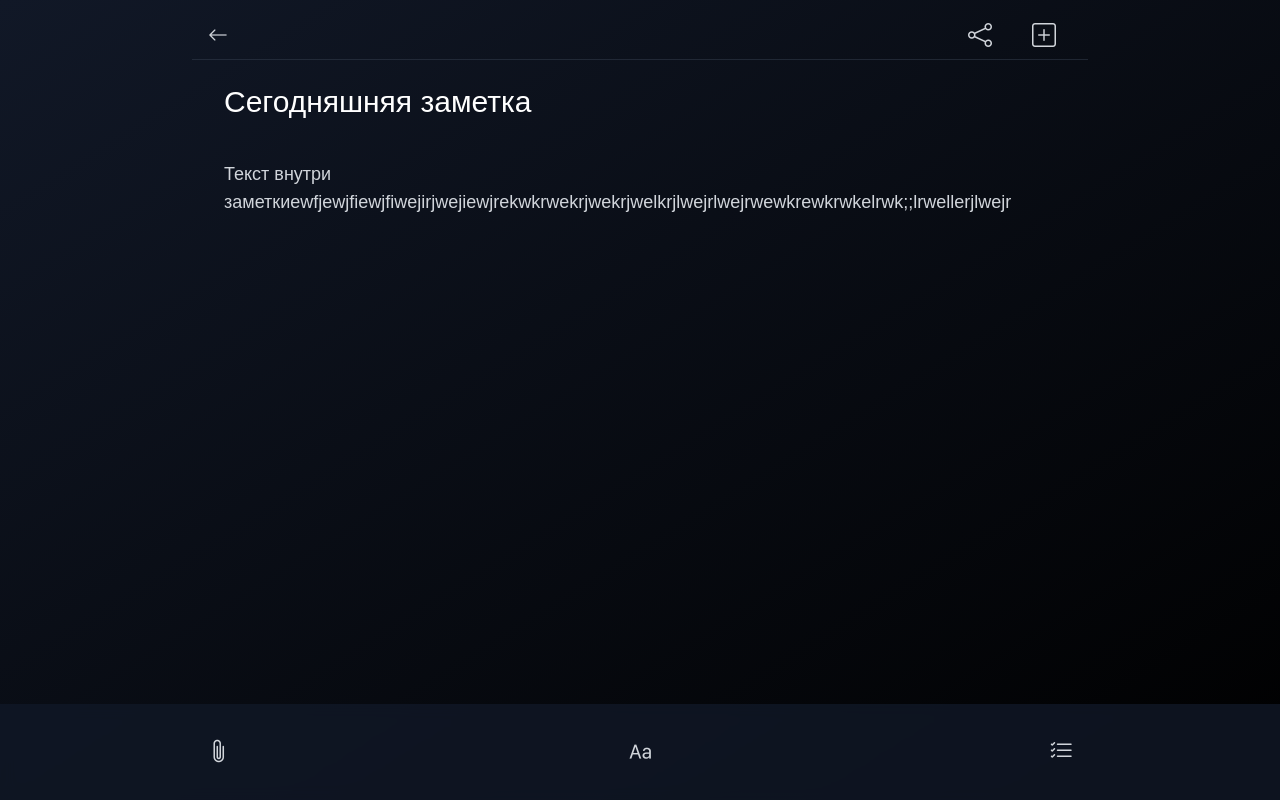
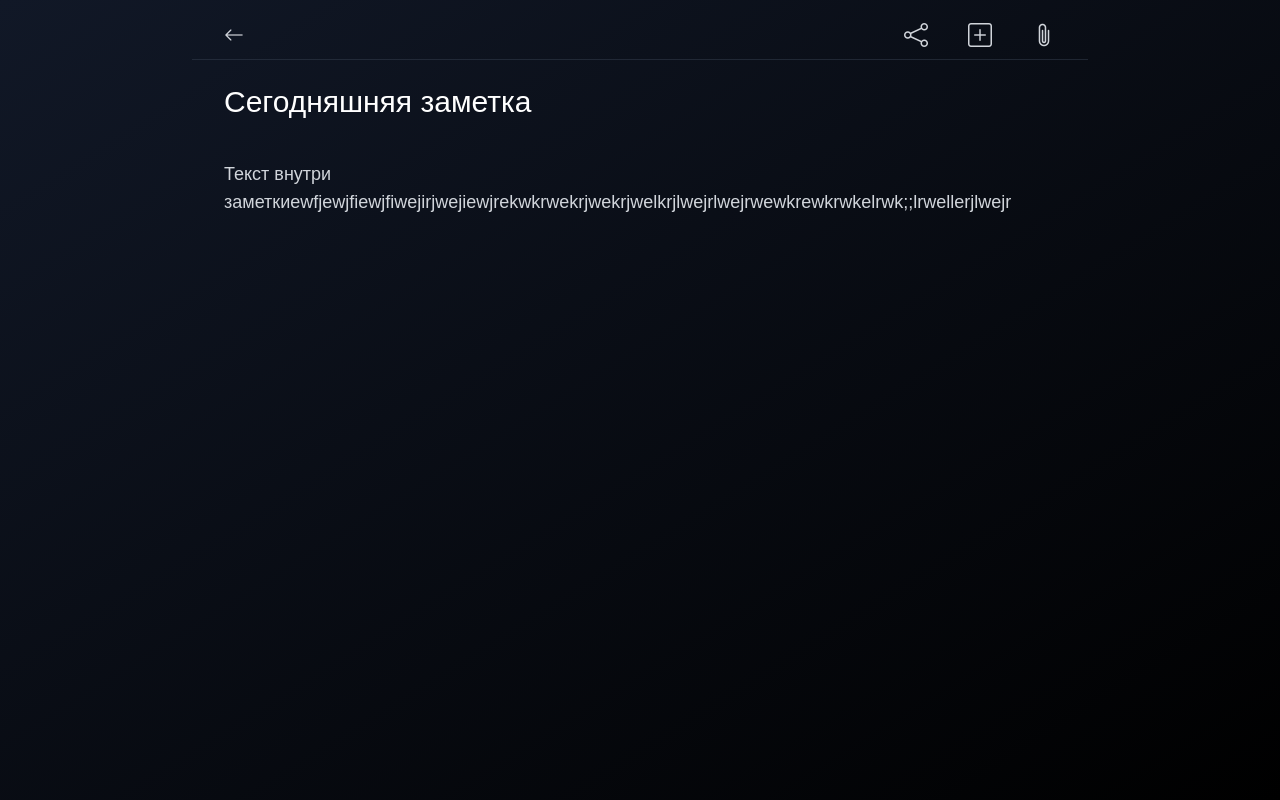
Before and after one commit to TG-Note-App/note-fe, a Vue app: page /notes/1 in a window 1280 px wide. Built offline with nearby package versions, Linux system fonts and the light colour scheme.

Commit message:
feat: add attachemnt icon

```diff
--- a/package.json
+++ b/package.json
@@ -20,6 +20,7 @@
     "autoprefixer": "^10.4.20",
     "postcss": "^8.5.1",
     "tailwindcss": "^3.4.17",
+    "typescript": "^5.7.3",
     "vite": "^6.1.0"
   }
 }
--- a/src/components/note/NoteToolbar.vue
+++ b/src/components/note/NoteToolbar.vue
@@ -1,61 +1,37 @@
 <template>
   <div class="h-12 flex items-center justify-between mt-3 px-4 border-b border-gray-700/50">
+    <!-- Back Button Component -->
     <RouterLink
       to="/notes"
-      class="flex items-center text-gray-300 hover:text-blue-300 transition-colors"
+      class="toolbar-button"
       @click.prevent="handleBack"
     >
       <i class="bi bi-arrow-left text-xl"></i>
     </RouterLink>
 
+    <!-- Action Buttons -->
     <div class="flex items-center space-x-2">
       <button
-        class="p-4 text-gray-300 hover:text-blue-300 transition-colors"
-        title="Share"
-        @click="handleShare"
+        v-for="action in actionButtons"
+        :key="action.title"
+        class="toolbar-button"
+        :title="action.title"
+        @click="action.handler"
       >
-        <i class="bi bi-share text-2xl"></i>
+        <i :class="['bi', action.icon, 'text-2xl']"></i>
       </button>
-      <button
-        class="p-4 text-gray-300 hover:text-blue-300 transition-colors"
-        title="New Note"
-        @click="handleNewNote"
-      >
-        <i class="bi bi-plus-square text-2xl"></i>
-      </button>
+
+      <!-- Hidden file input -->
+      <input
+        ref="fileInputRef"
+        type="file"
+        class="hidden"
+        multiple
+        @change="handleFileSelect"
+      />
     </div>
 
-
-    <div class="fixed bottom-0 left-0 right-0 flex items-center justify-around space-x-4 p-4 bg-gray-900/80 backdrop-blur">
-      <button
-        class="p-4 text-gray-300 hover:text-blue-300 transition-colors relative"
-        title="Add Attachment"
-      >
-        <input
-          type="file"
-          class="absolute inset-0 opacity-0 cursor-pointer"
-          @change="handleFileSelect"
-          multiple
-        >
-        <i class="bi bi-paperclip text-2xl"></i>
-      </button>
-      <button
-        class="p-4 text-gray-300 hover:text-blue-300 transition-colors"
-        title="Format"
-        @click="$emit('format')"
-      >
-        <i class="bi bi-type text-2xl"></i>
-      </button>
-      <button
-        class="p-4 text-gray-300 hover:text-blue-300 transition-colors"
-        title="Checklist"
-        @click="$emit('toggle-checklist')"
-      >
-        <i class="bi bi-list-check text-2xl"></i>
-      </button>
-    </div>
-
-    <!-- Add overlay to close panel when clicking outside -->
+    <!-- Overlay -->
     <div
       v-if="showSidePanel"
       class="fixed inset-0 transition-opacity duration-200"
@@ -66,67 +42,69 @@
 </template>
 
 <script setup lang="ts">
-import { inject, ref } from '@vue/runtime-dom'
+import { inject, ref, computed } from 'vue'
 import { useRouter } from 'vue-router'
-import DeleteNoteModal from '../DeleteNoteModal.vue'
+import type { NoteToolbarProps, ActionButton } from '../../types/types' // You'll need to create this
 
 const router = useRouter()
-
-const props = defineProps<{
-  noteTitle?: string;
-  noteContent?: string;
-  noteId?: number;
-  searchMatchCount?: number;
-}>();
-
+const props = defineProps<NoteToolbarProps>()
 const emit = defineEmits([
-  'add-attachment',
-  'format',
-  'toggle-checklist',
-  'new-note',
-  'save',
-  'file-selected',
-  'find-in-note',
-  'delete-note',
-  'search-closed',
-  'find-next',
-  'search-updated'
-]);
+  'add-attachment', 'format', 'toggle-checklist', 'new-note',
+  'save', 'file-selected', 'find-in-note', 'delete-note',
+  'search-closed', 'find-next', 'search-updated'
+])
 
 const onBackClick = inject('onBackClick', () => {})
+const showSidePanel = ref(false)
+const showDeleteModal = ref(false)
 
-const showSidePanel = ref(false);
-const showDeleteModal = ref(false);
+// Extracted sharing logic
+const shareNote = async () => {
+  if (!navigator.share) {
+    alert('Sharing is not supported in your browser')
+    return
+  }
 
-const handleBack = async () => {
-  // First save the note
-  emit('save');
-  // Then execute the injected back click handler
-  onBackClick();
-  // Finally navigate back
-  router.push('/notes');
+  try {
+    await navigator.share({
+      title: props.noteTitle || 'Empty title',
+      text: props.noteContent || 'Empty content',
+    })
+  } catch (error) {
+    console.error('Error sharing:', error)
+  }
 }
 
+// Handlers
+const handleBack = async () => {
+  emit('save')
+  onBackClick()
+  router.push('/notes')
+}
 
-const handleShare = async () => {
-  if (navigator.share) {
-    try {
-      await navigator.share({
-        title: props.noteTitle || 'Empty title',
-        text: props.noteContent || 'Empty content',
-      });
-    } catch (error) {
-      console.error('Error sharing:', error);
-    }
-  } else {
-    // Fallback for browsers that don't support the Web Share API
-    alert('Sharing is not supported in your browser');
+const handleNewNote = () => router.push('/notes/new')
+
+// Action buttons configuration
+const actionButtons = computed<ActionButton[]>(() => [
+  {
+    title: 'Share',
+    icon: 'bi-share',
+    handler: shareNote
+  },
+  {
+    title: 'New Note',
+    icon: 'bi-plus-square',
+    handler: handleNewNote
+  },
+  {
+    title: 'Add Attachment',
+    icon: 'bi-paperclip',
+    handler: () => fileInputRef.value?.click()
   }
-};
+])
 
-const handleNewNote = () => {
-  router.push('/notes/new');
-};
+// Add file input ref
+const fileInputRef = ref<HTMLInputElement | null>(null)
 
 const handleFileSelect = (event: Event) => {
   const files = (event.target as HTMLInputElement).files;
@@ -148,6 +126,12 @@ const handleDeleteConfirm = () => {
 };
 </script>
 
+<style scoped>
+.toolbar-button {
+  @apply p-4 text-gray-300 hover:text-blue-300 transition-colors;
+}
+</style>
+
 <script lang="ts">
 export default {
   name: 'NoteToolbar'
--- /dev/null
+++ b/src/types/types.ts
@@ -0,0 +1,12 @@
+export interface NoteToolbarProps {
+  noteTitle?: string
+  noteContent?: string
+  noteId?: number
+  searchMatchCount?: number
+}
+
+export interface ActionButton {
+  title: string
+  icon: string
+  handler: () => void
+}
```
Also changed, not shown: 1 other file (tests, documents, lock files or other folders).
